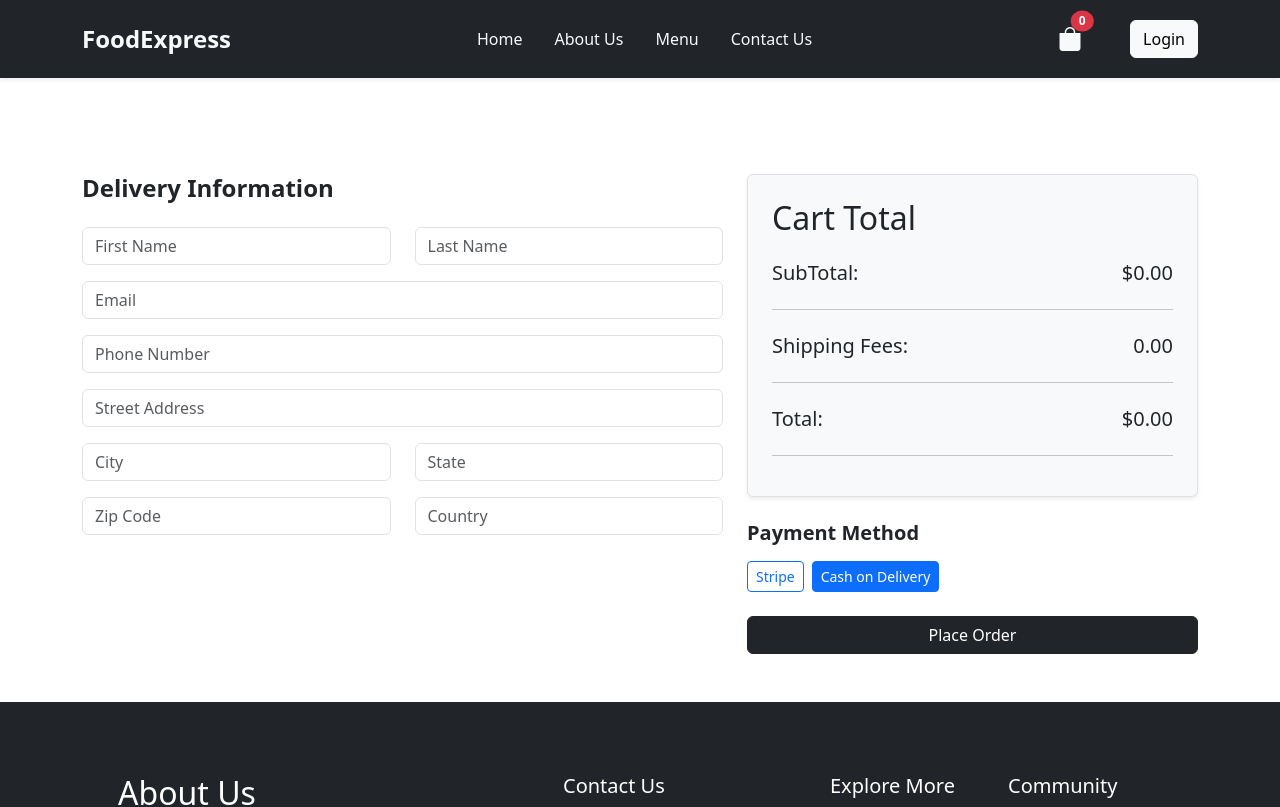
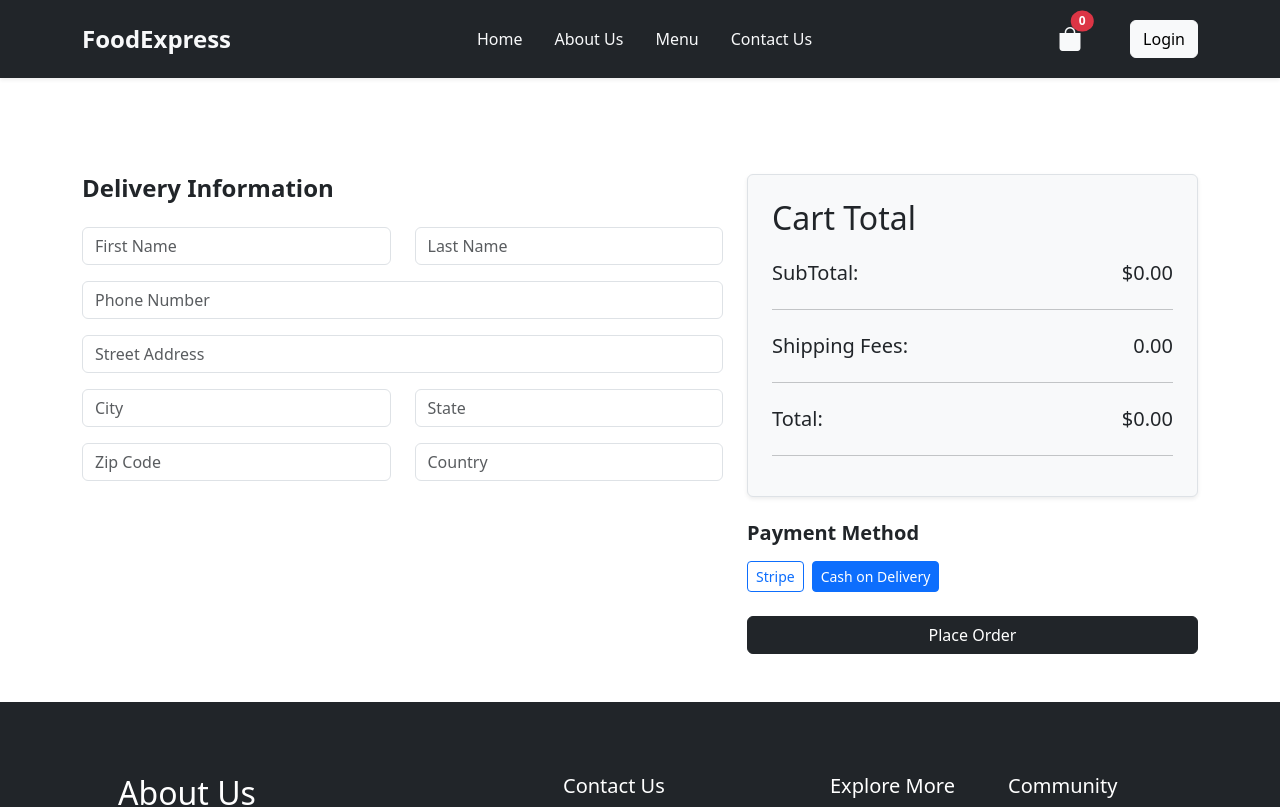
Before and after one commit to KRISH-DHANDHUKIYA/food_project, a React (Vite) app in the folder frontend/: page /placeorder in a window 1280 px wide. Shown: the top 807 px of the page. Built offline with nearby package versions, Linux system fonts and the light colour scheme; no server answers.

Commit message:
last update - 1

```diff
--- a/frontend/src/Pages/Placeorder.jsx
+++ b/frontend/src/Pages/Placeorder.jsx
@@ -22,7 +22,6 @@ const Placeorder = () => {
     const [formData, setFormData] = useState({
         firstName: "",
         lastName: "",
-        email: "",
         street: "",
         city: "",
         country: "",
@@ -129,17 +128,6 @@ const Placeorder = () => {
 
                             <Form.Group className="mb-3">
                                 <Form.Control
-                                    type="email"
-                                    name="email"
-                                    value={formData.email}
-                                    onChange={onChangeHandler}
-                                    placeholder="Email"
-                                    required
-                                />
-                            </Form.Group>
-
-                            <Form.Group className="mb-3">
-                                <Form.Control
                                     type="text"
                                     name="phone"
                                     value={formData.phone}
```
